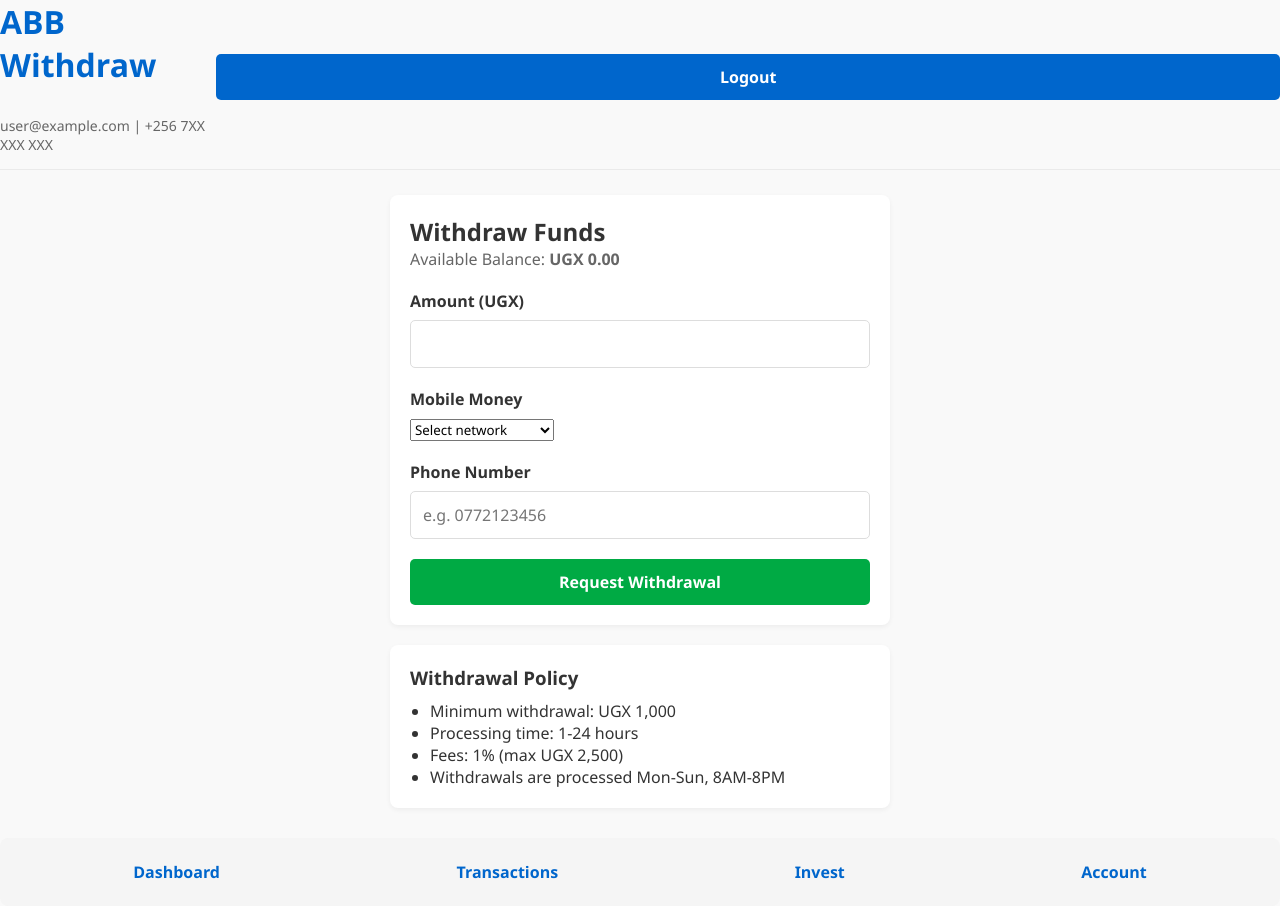
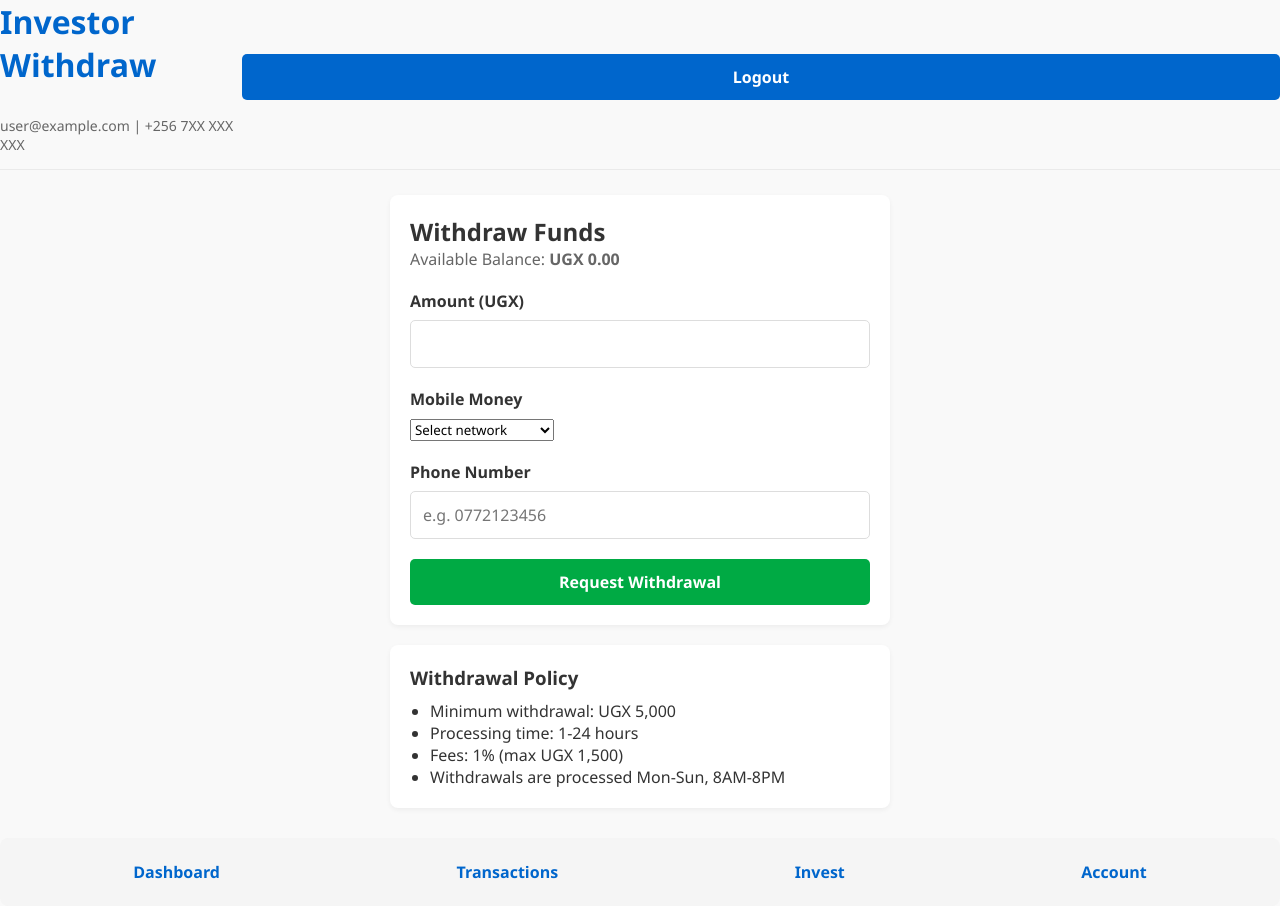
Before and after one commit to mrsimpson-stack/onlineearning, a plain HTML site: page withdraw.html in a window 1280 px wide. Drawn offline with Linux system fonts and the light colour scheme.

Commit message:
Update withdraw.html

```diff
--- a/withdraw.html
+++ b/withdraw.html
@@ -10,7 +10,7 @@
     <div class="container">
         <div class="header">
             <div>
-                <h1 class="logo">ABB Withdraw</h1>
+                <h1 class="logo">Investor Withdraw</h1>
                 <div class="user-info">
                     <span id="user-email">user@example.com</span> |
                     <span id="user-phone">+256 7XX XXX XXX</span>
@@ -51,9 +51,9 @@
             <div class="action-card" style="margin-top: 20px;">
                 <h3>Withdrawal Policy</h3>
                 <ul style="margin-top: 10px; padding-left: 20px;">
-                    <li>Minimum withdrawal: UGX 1,000</li>
+                    <li>Minimum withdrawal: UGX 5,000</li>
                     <li>Processing time: 1-24 hours</li>
-                    <li>Fees: 1% (max UGX 2,500)</li>
+                    <li>Fees: 1% (max UGX 1,500)</li>
                     <li>Withdrawals are processed Mon-Sun, 8AM-8PM</li>
                 </ul>
             </div>
```
